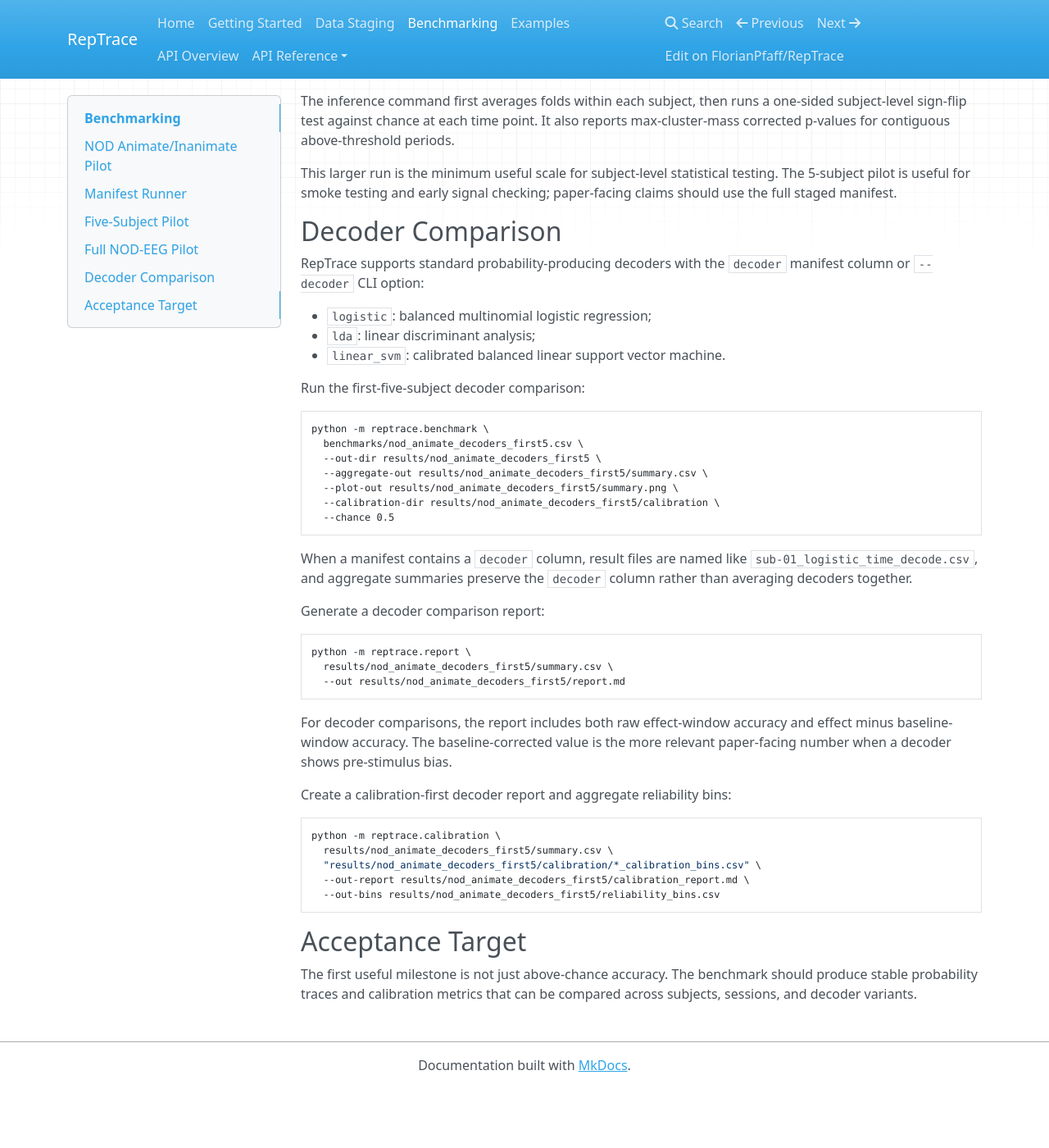
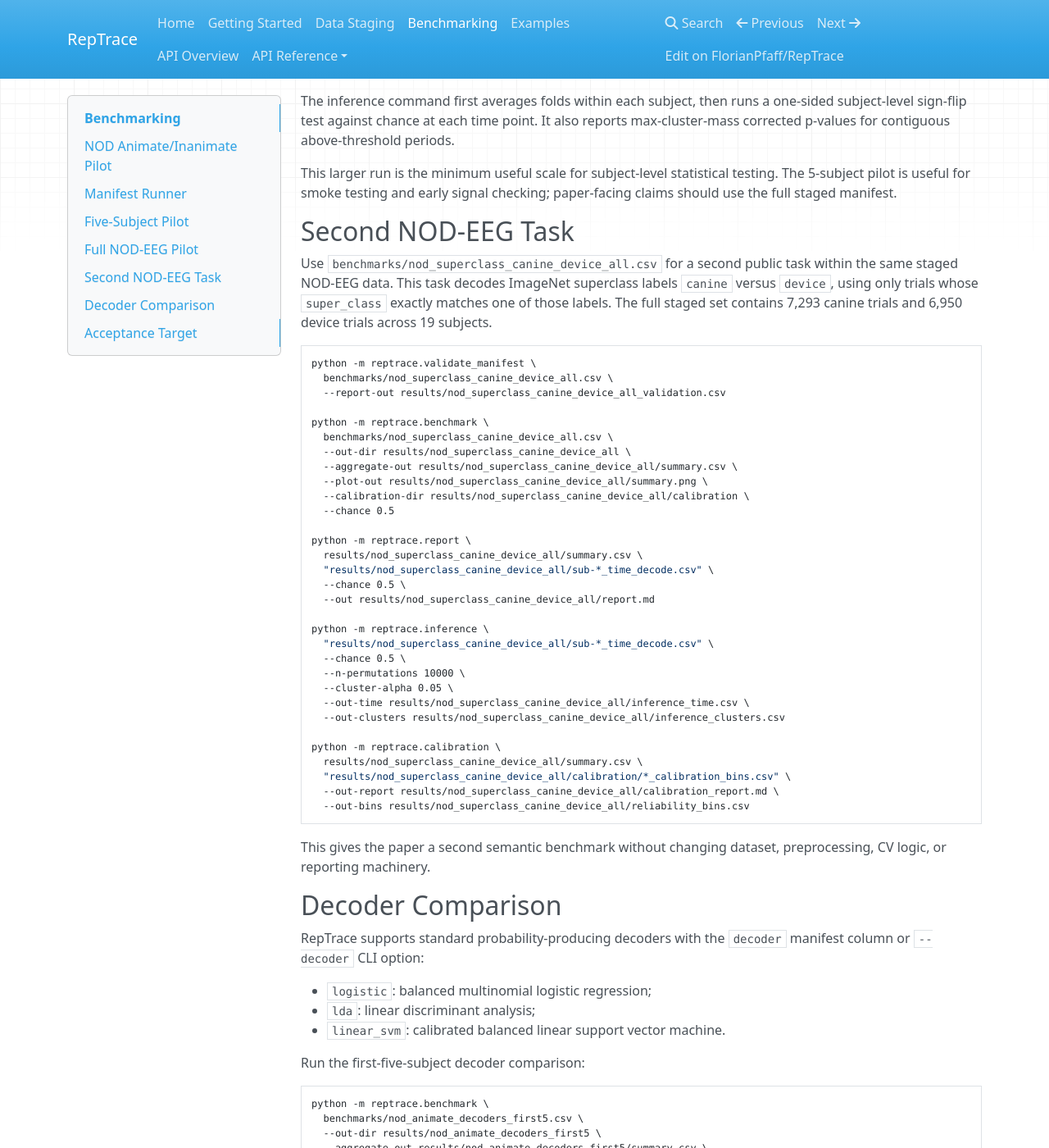
Before and after one commit to FlorianPfaff/RepTrace, an MkDocs documentation site: the page built from docs/benchmarking.md, in a window 1280 px wide and 1400 px high, scrolled down 3099 px. Shown: the whole window at 82% size. Built offline with MkDocs 1.6.1, drawn with Linux system fonts in a browser that asks for light colours; nearby versions of some CDN libraries; before the commit the page ends 4426 px from its top, so only the background shows below that.

Commit message:
Add NOD superclass benchmark task

````diff
--- a/docs/benchmarking.md
+++ b/docs/benchmarking.md
@@ -180,6 +180,51 @@ This larger run is the minimum useful scale for subject-level statistical
 testing. The 5-subject pilot is useful for smoke testing and early signal
 checking; paper-facing claims should use the full staged manifest.
 
+## Second NOD-EEG Task
+
+Use `benchmarks/nod_superclass_canine_device_all.csv` for a second public task
+within the same staged NOD-EEG data. This task decodes ImageNet superclass
+labels `canine` versus `device`, using only trials whose `super_class` exactly
+matches one of those labels. The full staged set contains 7,293 canine trials
+and 6,950 device trials across 19 subjects.
+
+```bash
+python -m reptrace.validate_manifest \
+  benchmarks/nod_superclass_canine_device_all.csv \
+  --report-out results/nod_superclass_canine_device_all_validation.csv
+
+python -m reptrace.benchmark \
+  benchmarks/nod_superclass_canine_device_all.csv \
+  --out-dir results/nod_superclass_canine_device_all \
+  --aggregate-out results/nod_superclass_canine_device_all/summary.csv \
+  --plot-out results/nod_superclass_canine_device_all/summary.png \
+  --calibration-dir results/nod_superclass_canine_device_all/calibration \
+  --chance 0.5
+
+python -m reptrace.report \
+  results/nod_superclass_canine_device_all/summary.csv \
+  "results/nod_superclass_canine_device_all/sub-*_time_decode.csv" \
+  --chance 0.5 \
+  --out results/nod_superclass_canine_device_all/report.md
+
+python -m reptrace.inference \
+  "results/nod_superclass_canine_device_all/sub-*_time_decode.csv" \
+  --chance 0.5 \
+  --n-permutations 10000 \
+  --cluster-alpha 0.05 \
+  --out-time results/nod_superclass_canine_device_all/inference_time.csv \
+  --out-clusters results/nod_superclass_canine_device_all/inference_clusters.csv
+
+python -m reptrace.calibration \
+  results/nod_superclass_canine_device_all/summary.csv \
+  "results/nod_superclass_canine_device_all/calibration/*_calibration_bins.csv" \
+  --out-report results/nod_superclass_canine_device_all/calibration_report.md \
+  --out-bins results/nod_superclass_canine_device_all/reliability_bins.csv
+```
+
+This gives the paper a second semantic benchmark without changing dataset,
+preprocessing, CV logic, or reporting machinery.
+
 ## Decoder Comparison
 
 RepTrace supports standard probability-producing decoders with the `decoder`
````
Also changed, not shown: README.md (+3 -3 lines), 3 other files.
